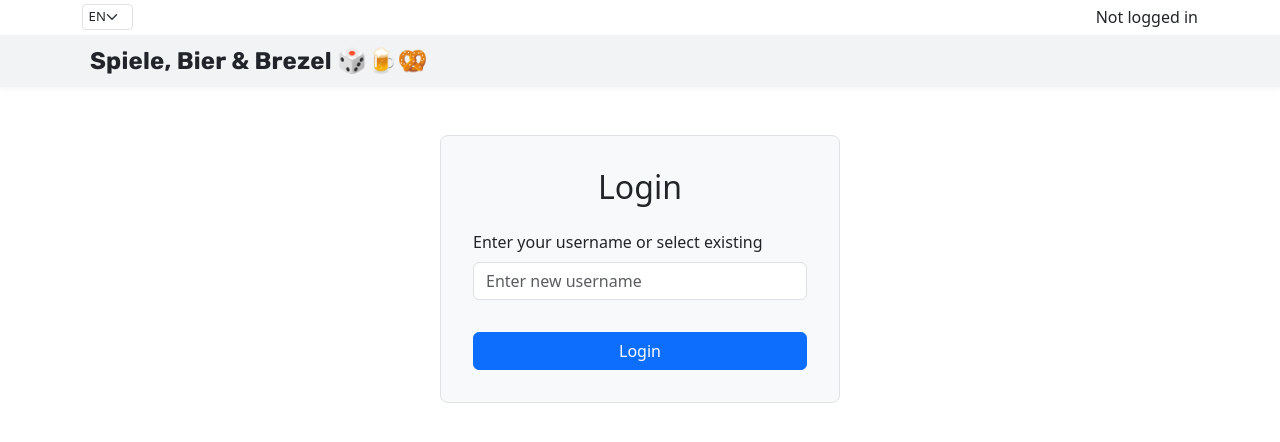
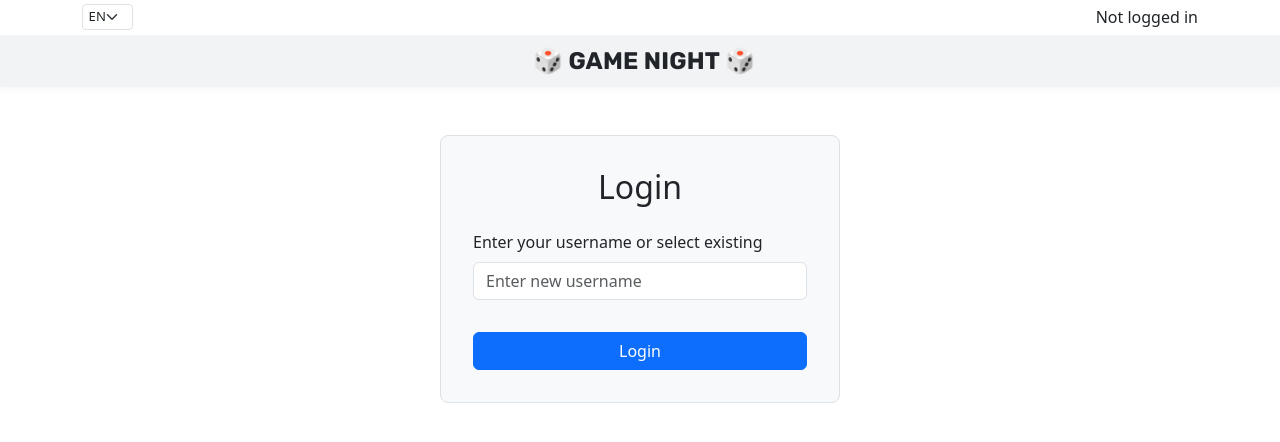
Before and after one commit to emanuelbartolo/BoardGameApp, a website: page index.html in a window 1280 px wide. Drawn offline with nearby package versions, Linux system fonts and the light colour scheme; no server answers.

Commit message:
Changed app name

```diff
--- a/index.html
+++ b/index.html
@@ -51,7 +51,7 @@
 
             <!-- Full-width banner (edge-to-edge) -->
             <div class="app-banner">
-  <div class="container">
+  <div class="container d-flex justify-content-center">
     <a href="#collection" class="d-flex align-items-center text-dark text-decoration-none">
       <span class="app-title fs-4 ms-2" data-i18n-key="title">🎲 Spieleabend 🎲</span>
     </a>
--- a/locales/de.json
+++ b/locales/de.json
@@ -1,5 +1,5 @@
 {
-  "title": "Spiele, Bier & Brezel 🎲🍺🥨",
+  "title": "🎲 SPIELEABEND 🎲",
   "nav_collection": "Sammlung",
   "nav_shortlist": "Auswahlliste",
   "nav_events": "Termine",
--- a/locales/en.json
+++ b/locales/en.json
@@ -1,5 +1,5 @@
 {
-  "title": "Spiele, Bier & Brezel 🎲🍺🥨",
+  "title": "🎲 GAME NIGHT 🎲",
   "nav_collection": "Collection",
   "nav_shortlist": "Shortlist",
   "nav_events": "Events",
@@ -74,8 +74,7 @@
   "logout_button": "Logout",
   "not_logged_in": "Not logged in",
   "no_events_yet": "No events yet.",
-  "no_polls_yet": "No polls yet."
-  ,
+  "no_polls_yet": "No polls yet.",
   "group_join_button": "Join or Select Group",
   "group_modal_title": "Join or Select Group",
   "group_modal_instruction": "Select a group you already belong to.",
@@ -116,18 +115,14 @@
   "error_loading_groups": "Error loading groups",
   "please_enter_group_code_or_select": "Please enter a group code or select a group.",
   "group_not_found": "Group not found.",
-  "could_not_join_group": "Could not join group. See console."
-  ,
+  "could_not_join_group": "Could not join group. See console.",
   "group_loading_members": "Loading members...",
   "group_no_members": "No members.",
   "group_load_members_error": "Could not load members.",
   "group_loading_groups": "Loading groups...",
-  "group_load_groups_error": "Could not load groups."
-  ,
-  "default_group_name": "Default Group"
-  ,
-  "group_label": "Group:"
-  ,
+  "group_load_groups_error": "Could not load groups.",
+  "default_group_name": "Default Group",
+  "group_label": "Group:",
   "admin_show_wishlist_toggle": "Show wishlist summary",
   "wishlist_group_show_all": "Show all",
   "group_modal_join_button": "Join",
@@ -149,7 +144,6 @@
   "change_username_help": "Changing username will migrate your wishlist and update votes. Existing username will be removed.",
   "change_username_new_label": "New username",
   "change_username_placeholder": "Enter new username",
-  "change_username_save": "Change"
-  ,
+  "change_username_save": "Change",
   "collection_label_games": "games"
 }
```
